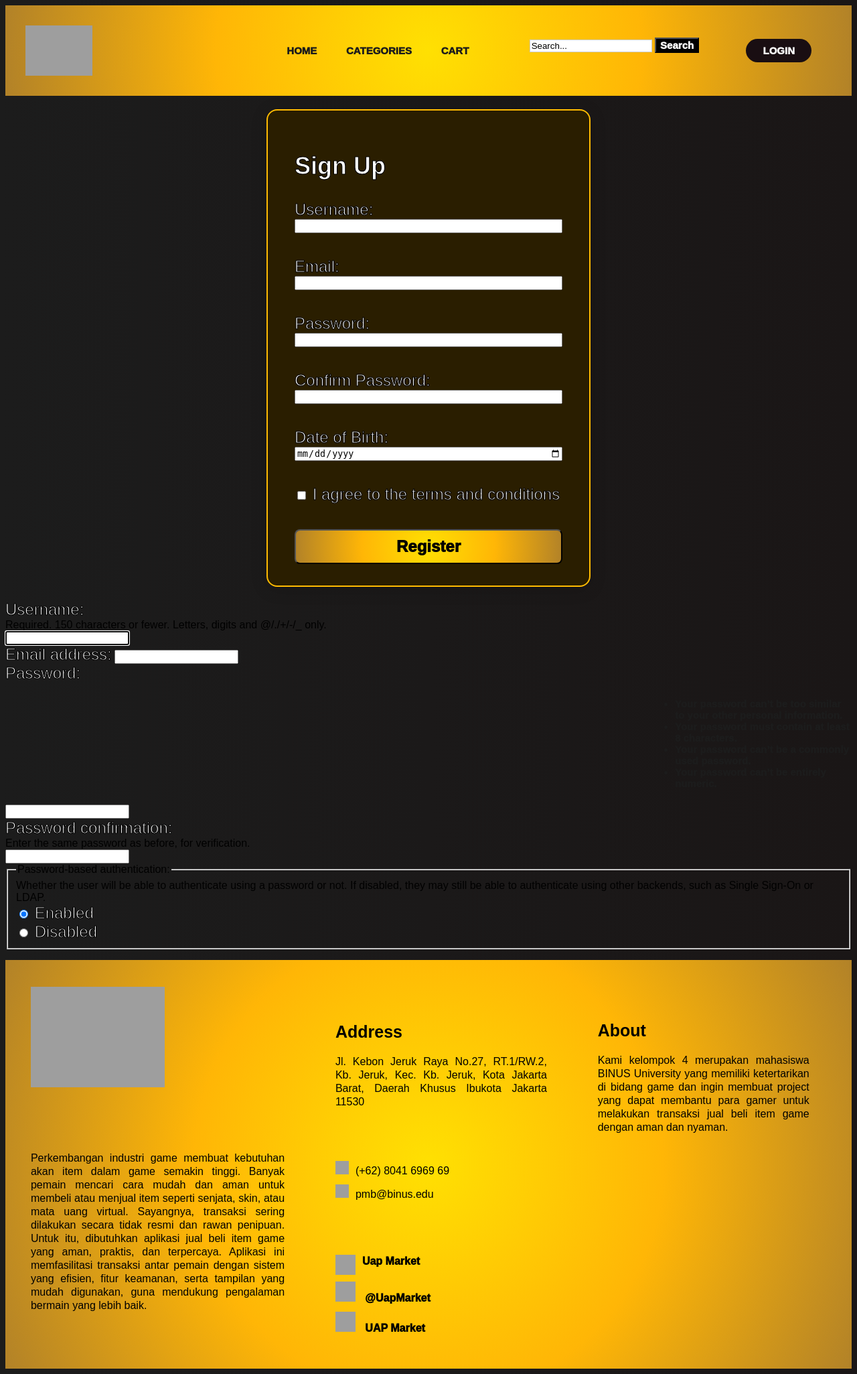
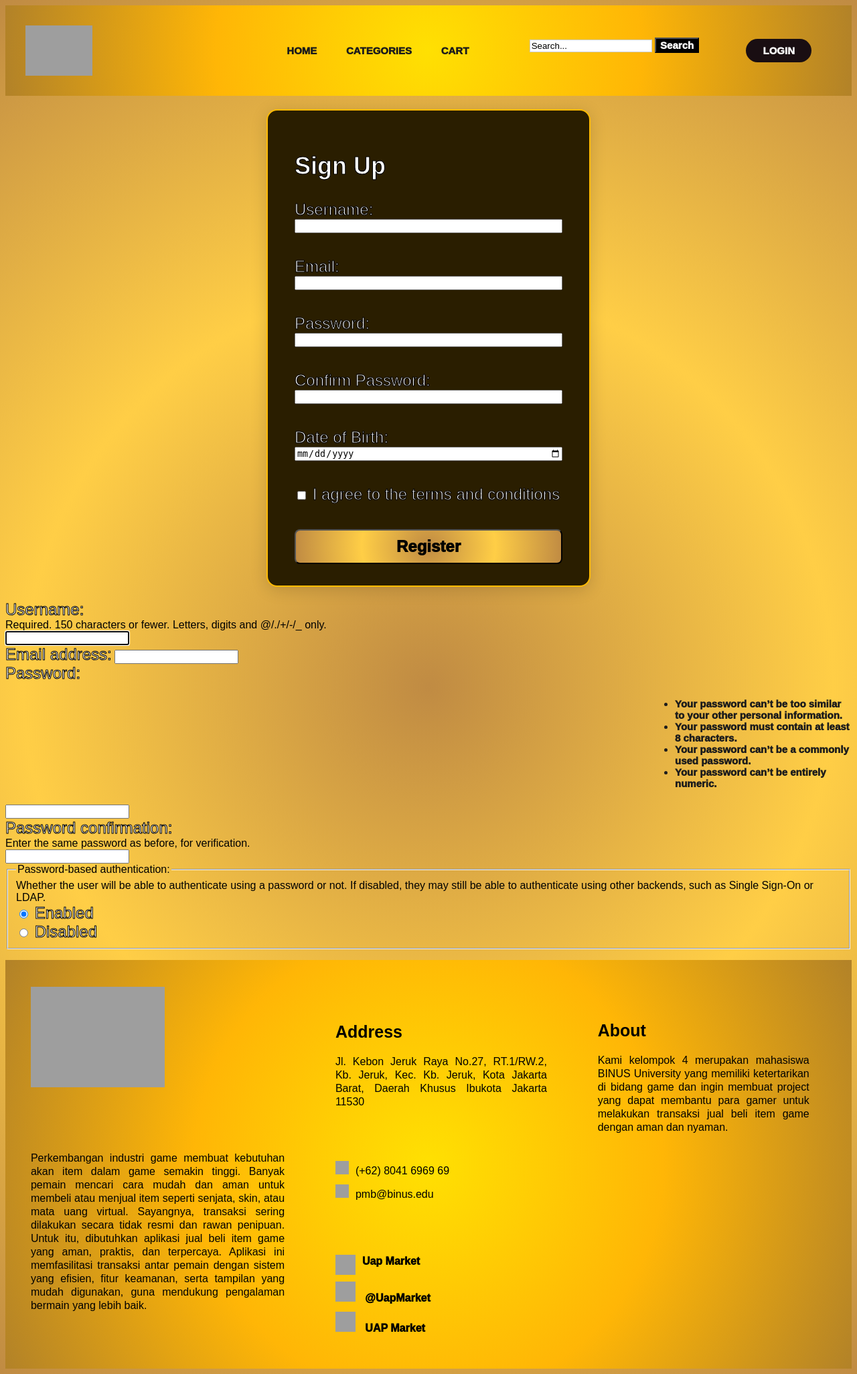
Before and after one commit to Pota2s/Uap-Project, a Django app: page /accounts/signup/ in a window 1280 px wide. Shown: the whole page at 67% size. Run offline with Django 5.2, Linux system fonts and the light colour scheme; grey boxes are pictures that could not be loaded.

Commit message:
Update regist.css

```diff
--- a/djangotest/sitetest/static/regist.css
+++ b/djangotest/sitetest/static/regist.css
@@ -1,5 +1,5 @@
 body{
-    background: linear-gradient(90deg, rgba(28, 28, 28, 1) 0%, rgba(26, 22, 22, 1) 100%);
+    background: radial-gradient(circle,rgba(192, 139, 67, 1) 0%, rgba(255, 206, 70, 1) 50%, rgba(192, 139, 67, 1) 100%);
     font-family: sans-serif;
 }
 
@@ -34,7 +34,7 @@ div.signup-form{
 button.regisbtn{
     color: white;
     margin-top: 20px;
-    background: radial-gradient(circle,rgba(255, 224, 2, 1) 0%, rgba(255, 182, 6, 1) 50%, rgba(178, 130, 40, 1) 100%);;
+    background: radial-gradient(circle,rgba(192, 139, 67, 1) 0%, rgba(255, 206, 70, 1) 50%, rgba(192, 139, 67, 1) 100%);
     color: black;
     font-size: 24px;
     padding: 10px 20px 10px 20px;
```
